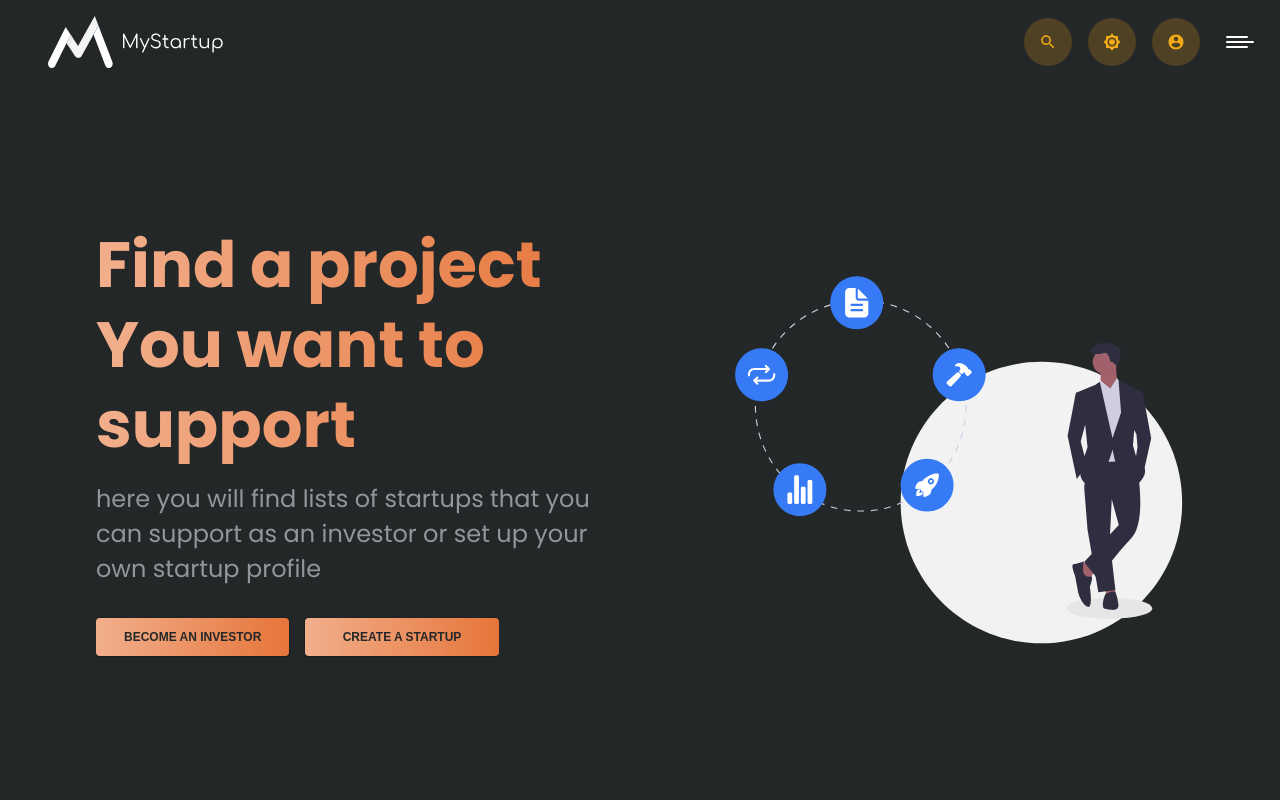
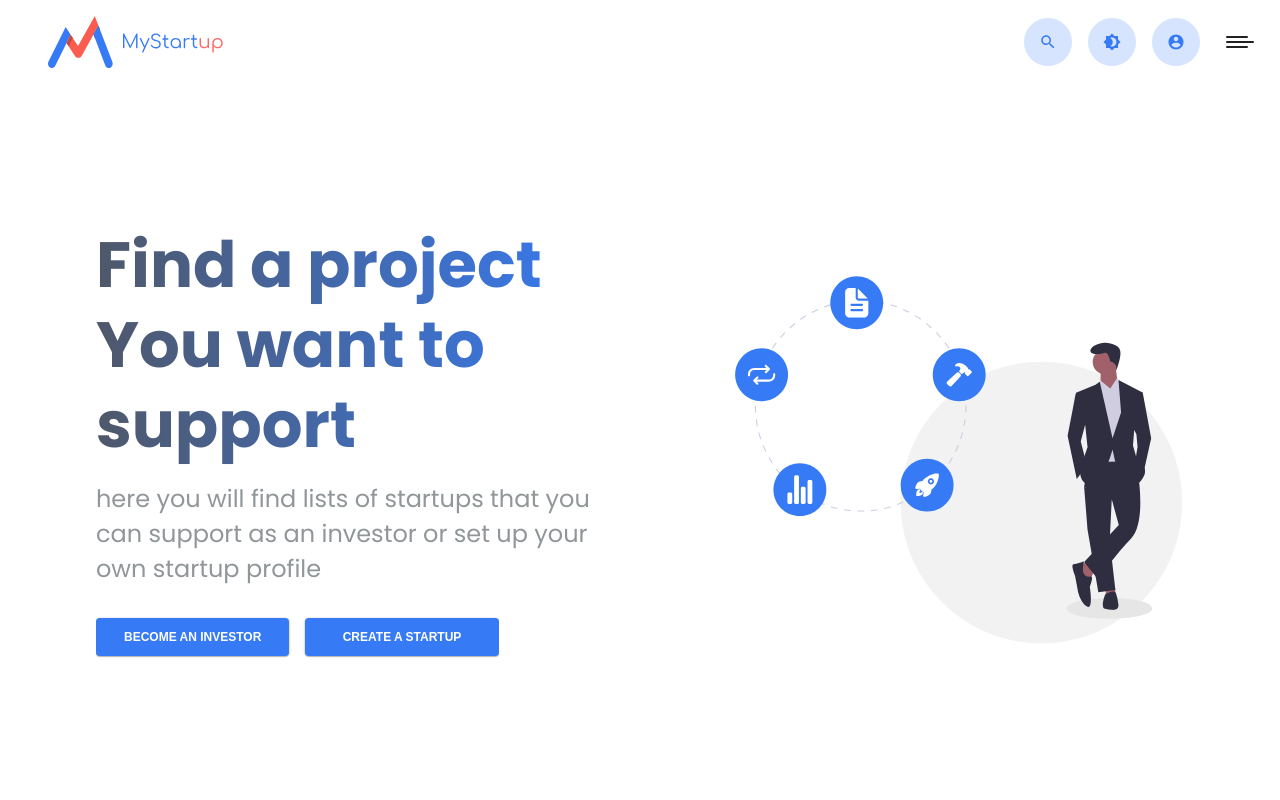
Before and after one commit to noszczynski/mystartup-app-revision-1, a React (Create React App) app: page / in a window 1280 px wide. Shown: the top 800 px of the page. Built offline with nearby package versions, Linux system fonts and the light colour scheme.

Commit message:
fourth part of implemented dark theme

```diff
--- a/src/components/AnimateContent.tsx
+++ b/src/components/AnimateContent.tsx
@@ -21,21 +21,21 @@ const AnimatedElement = styled.div`
   display: inline-block;
 `;
 
-const AnimatedSpan = styled.span<{ color: string | undefined }>`
+const AnimatedSpan = styled.span<{ variant: string | undefined }>`
   position: absolute;
   top: 0;
   left: 0;
   width: 100%;
   height: 100%;
   z-index: 2;
-  background-color: ${({ theme, color }) => color || theme.color.gray100};
+  background: ${({ theme, variant }) => variant ? theme.color[variant] : theme.color.p};
 `;
 
 type Props = {
   onScroll?: boolean | undefined;
   delay?: number | undefined;
   start?: string | undefined;
-  color?: string | undefined;
+  variant?: string | undefined;
   position?: PositionTypes;
 };
 
@@ -43,11 +43,11 @@ const defaultProps = {
   onScroll: false,
   delay: 0,
   start: 'top 80%',
-  color: undefined,
+  variant: 'p',
   position: 'left',
 };
 
-const AnimateContent: FC<Props> = ({ onScroll, start, delay, color, position, children }) => {
+const AnimateContent: FC<Props> = ({ onScroll, start, delay, variant, position, children }) => {
   const wrapper = useRef(null);
 
   const animate = () => {
@@ -76,7 +76,7 @@ const AnimateContent: FC<Props> = ({ onScroll, start, delay, color, position, ch
   return (
     <Element position={position} ref={wrapper}>
       <AnimatedElement>{children}</AnimatedElement>
-      <AnimatedSpan color={color} />
+      <AnimatedSpan variant={variant} />
     </Element>
   );
 };
--- a/src/components/ArticleList/ArticleList.tsx
+++ b/src/components/ArticleList/ArticleList.tsx
@@ -58,7 +58,7 @@ const ArticleList: FC = () => (
   <Container>
     <StyledWrapper>
       <div>
-        <AnimateContent onScroll>
+        <AnimateContent onScroll variant="h2">
           <Title component="h2">See what our editors have been writing about recently</Title>
         </AnimateContent>
         <AnimateContent onScroll delay={1} position="left">
--- a/src/components/Form/Select/Select.tsx
+++ b/src/components/Form/Select/Select.tsx
@@ -33,7 +33,7 @@ const Select: FC<Props> = ({
   const [open, setOpen] = useState(false);
 
   const handleChange = ():void => {
-    console.log('change');
+    // TODO
   };
 
   return (
--- a/src/components/SideBySideSection/SideBySideSection.tsx
+++ b/src/components/SideBySideSection/SideBySideSection.tsx
@@ -69,7 +69,7 @@ const SideBySideSection: FC = () => {
     <Section>
       <Element>
         <Element.Head>
-          <AnimateContent>
+          <AnimateContent variant="h2">
             <Title>Title</Title>
           </AnimateContent>
           <AnimateContent>
--- a/src/components/SideBySideSection/TwoSideItem.tsx
+++ b/src/components/SideBySideSection/TwoSideItem.tsx
@@ -1,7 +1,6 @@
 import React, { FC } from 'react';
 import styled, { css } from 'styled-components';
 import { AnimateContent, Description, Image, Title } from 'components';
-import { colors } from '../../theme/colors';
 
 const Element: any = styled.article`
   ${({ theme }) => css`
@@ -60,7 +59,7 @@ const TwoSideItem: FC<Props> = ({ item: { content, image, title, alt } }) => {
           <Image src={image} alt={alt} />
         </Element.Image>
         <Element.ContentInner>
-          <AnimateContent onScroll color={colors.blue}>
+          <AnimateContent onScroll variant="h2">
             <Title>{title}</Title>
           </AnimateContent>
           <AnimateContent onScroll delay={0.4}>
--- a/src/contexts/ThemeContext.tsx
+++ b/src/contexts/ThemeContext.tsx
@@ -1,5 +1,6 @@
-import React, { FC, useContext, useState } from 'react';
+import React, { FC, useContext, useEffect, useState } from 'react';
 import { THEME } from 'utils/constants';
+import themeStorage from '../storage/themeStorage';
 
 type ContextProps = {
   toggleTheme: any,
@@ -7,7 +8,7 @@ type ContextProps = {
 }
 
 const initialState = {
-  theme: THEME.DARK,
+  theme: themeStorage.get() || THEME.LIGHT,
 }
 
 const ThemeContext = React.createContext<Partial<ContextProps>>(initialState)
@@ -15,9 +16,26 @@ const ThemeContext = React.createContext<Partial<ContextProps>>(initialState)
 const ThemeContextProvider: FC = ({children}) => {
   const [theme, setTheme] = useState(initialState.theme)
 
-  const toggleTheme = (): any => {
+  const toggleTheme = (): void => {
     setTheme((prevTheme) => prevTheme === THEME.LIGHT ? THEME.DARK : THEME.LIGHT)
   }
+
+  const init = () => {
+    // set as user preferences when ready
+    const storageTheme = themeStorage.get()
+    if (storageTheme) {
+      setTheme(storageTheme)
+    } else {
+      setTheme(THEME.LIGHT)
+    }
+  };
+
+  const setThemeToStorage = () => {
+    themeStorage.set(theme)
+  }
+
+  useEffect(init, [])
+  useEffect(setThemeToStorage, [theme])
 
   return (
     <ThemeContext.Provider value={{ theme, toggleTheme}}>
--- /dev/null
+++ b/src/storage/themeStorage.ts
@@ -0,0 +1,7 @@
+const ITEM_NAME = 'theme'
+
+export default {
+  set: (value: string): void => localStorage.setItem(ITEM_NAME, value),
+  get: ():string | undefined | null => localStorage.getItem(ITEM_NAME),
+  clear: ():void => localStorage.removeItem(ITEM_NAME)
+}
--- a/src/views/Home/components/Advantages/Advantages.tsx
+++ b/src/views/Home/components/Advantages/Advantages.tsx
@@ -127,7 +127,7 @@ const Advantages: FC = () => (
   <Container>
     <StyledSection>
       <div>
-        <AnimateContent onScroll position="left">
+        <AnimateContent onScroll position="left" variant="h2">
           <Title>What we offer</Title>
         </AnimateContent>
         <AnimateContent onScroll delay={1} position="left">
--- a/src/views/Home/components/Hero/Hero.tsx
+++ b/src/views/Home/components/Hero/Hero.tsx
@@ -3,14 +3,13 @@ import { Button, Title, Description, AnimateContent } from 'components';
 import { hot } from 'react-hot-loader/root';
 import Element from './Hero.styles';
 import HeroImage from './HeroImage';
-import { colors } from '../../../../theme/colors';
 
 const Hero: FC = () => {
   return (
     <Element>
       <Element.Content>
         <Element.ContentInner>
-          <AnimateContent>
+          <AnimateContent variant="h1">
             <Title component="h1">Find a project You want to support</Title>
           </AnimateContent>
           <AnimateContent delay={1}>
@@ -19,7 +18,7 @@ const Hero: FC = () => {
               your own startup profile
             </Description>
           </AnimateContent>
-          <AnimateContent color={colors.blue} delay={1.2}>
+          <AnimateContent variant="button" delay={1.2}>
             <Element.ButtonWrapper>
               <Button>Become an investor</Button>
               <Button>Create a startup</Button>
--- a/src/views/Home/components/HomeSections/CommentList.tsx
+++ b/src/views/Home/components/HomeSections/CommentList.tsx
@@ -100,7 +100,7 @@ const CommentList: FC = () => (
   <Section>
     <StyledWrapper>
       <div>
-        <AnimateContent onScroll>
+        <AnimateContent onScroll variant="h2">
           <Title component="h2">Hey, see what our specialists are writing</Title>
         </AnimateContent>
         <AnimateContent onScroll delay={1} position="left">
```
